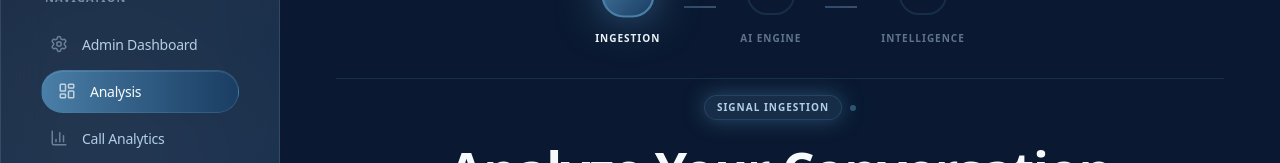
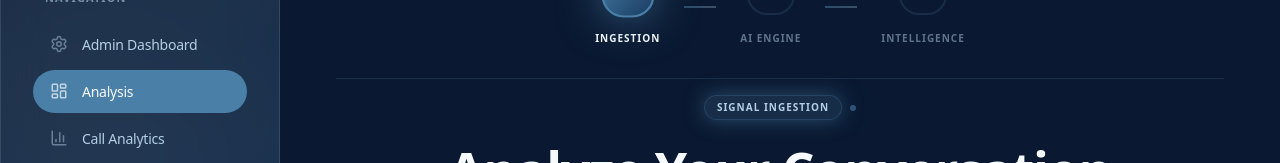
Before and after one commit to callAgentID/Frontend, a Next.js app: page / in a window 1280 px wide. Shown: the part 177-340 px from the top of the page. Built offline with nearby package versions, Linux system fonts and the light colour scheme; no server answers.

Commit message:
rounded fixed

```diff
--- a/src/components/Sidebar.tsx
+++ b/src/components/Sidebar.tsx
@@ -118,10 +118,10 @@ export function Sidebar() {
                       href={item.href}
                       onClick={() => setIsMobileOpen(false)}
                       className={cn(
-                        "flex items-center rounded-4xl text-[14px] font-medium transition-all group",
+                        "flex items-center rounded-full text-[14px] font-medium transition-all group",
                         isCollapsed ? "justify-center p-2.5" : "gap-3.5 px-4 py-2.5",
                         isActive
-                          ? "bg-gradient-to-r from-[#4A7FA7] to-[#1A3D63] text-[#F6FAFD] shadow-[inset_0_1px_0_rgba(255,255,255,0.1)] border border-[#4A7FA7]/40 mx-2"
+                          ? "bg-gradient-to-r from-[#4A7FA7] to-[#4A7FA7] text-[#F6FAFD] border border-[#4A7FA7]/40 rounded-full"
                           : "text-[#B3CFE5] hover:bg-[#1A3D63]/40 border border-transparent hover:border-[#4A7FA7]/20"
                       )}
                       title={t(item.name as any)}
```
